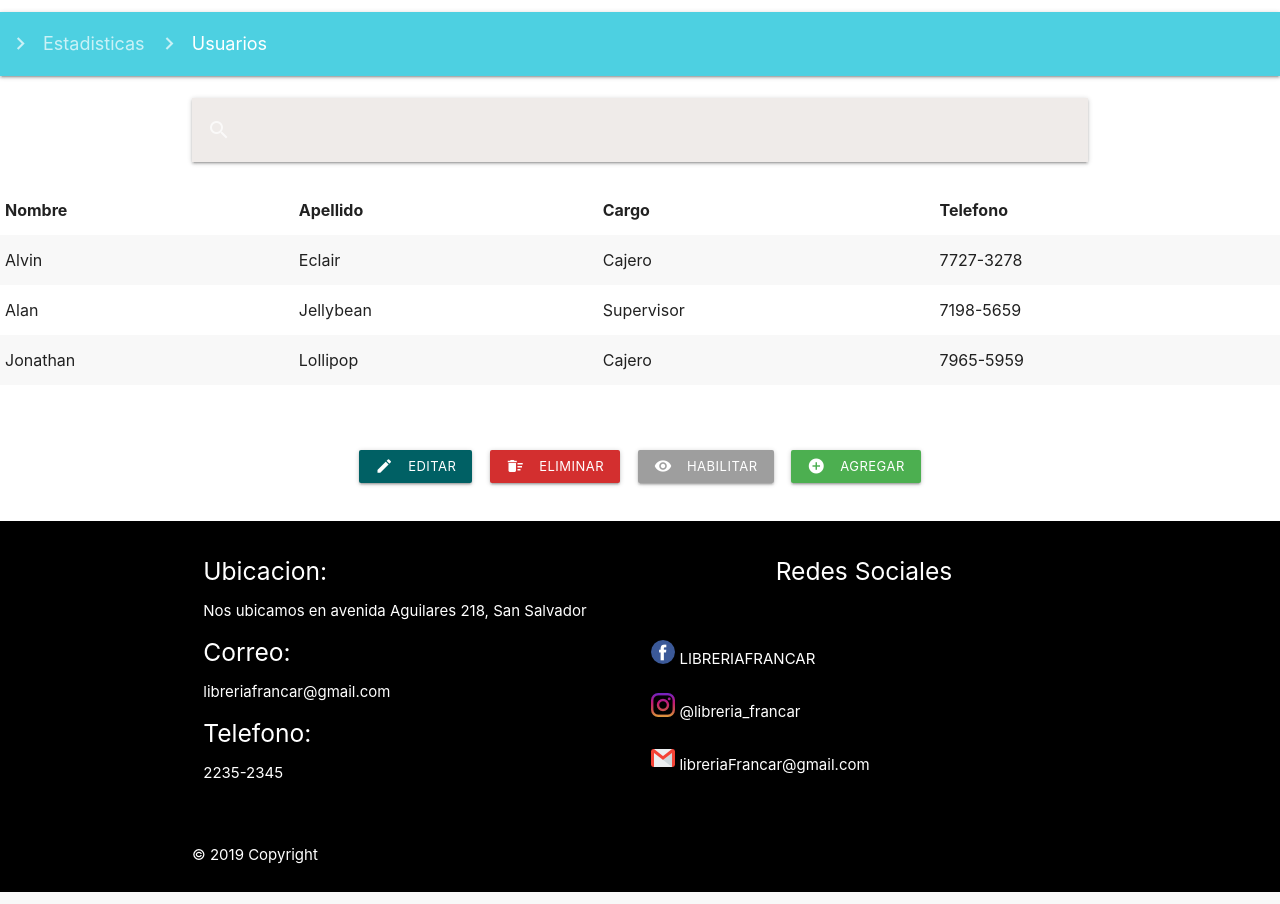
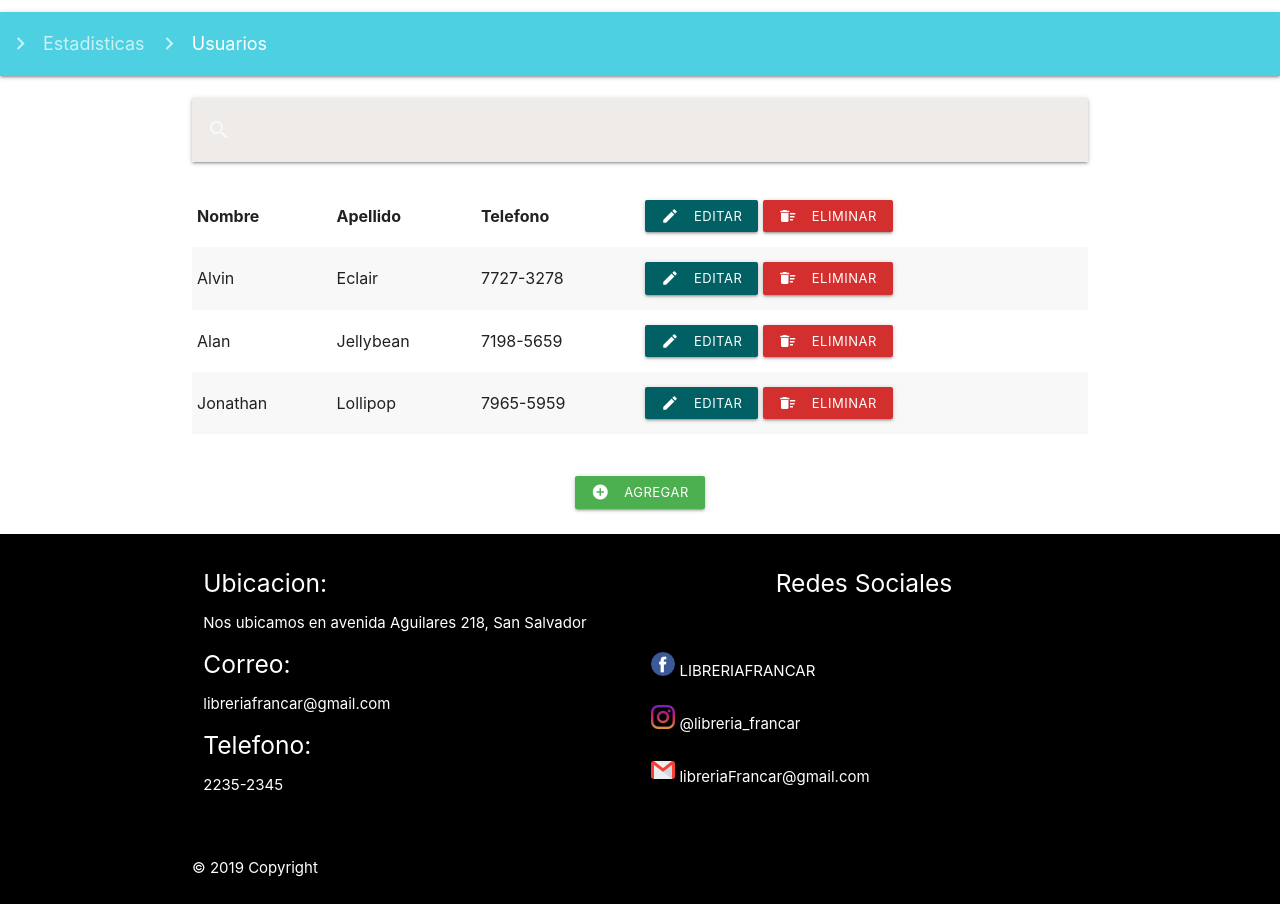
Before and after one commit to Frankva12/Francar, a PHP site: page /usuarios.php in a window 1280 px wide. Shown: the part 147-1051 px from the top of the page. Run offline with PHP 8.4, Linux system fonts and the light colour scheme; style sheets or scripts are compiled from the project's sources.

Commit message:
Cambie los botones de agregar y modificar y agrege un container

```diff
--- a/francar/resources/pages/menu.php
+++ b/francar/resources/pages/menu.php
@@ -14,7 +14,7 @@
                     <li> <a class="waves-effect waves-light btn modal-trigger black" href="editoriales.php">Editoriales</a></li>
                     <li> <a class="waves-effect waves-light btn modal-trigger black" href="categorias.php">Categorias</a></li>
                     <li> <a class="waves-effect waves-light btn modal-trigger black" href="usuarios.php">Usuarios</a></li>
-                    <li> <a class="waves-effect waves-light btn modal-trigger black" href="login_private.php"> <i class="material-icons">settings_power</i></a>
+                    <li> <a class="waves-effect waves-light btn modal-trigger black" href="index.php"> <i class="material-icons">settings_power</i></a>
                     </nav>
               </div>
           </div>
--- a/francar/views/private/usuarios.php
+++ b/francar/views/private/usuarios.php
@@ -56,13 +56,16 @@
   </div>
   <br>
   <!--Se hace tabla donde muestran los diferentes usuarios que hay-->
+  <div class="container">
   <table class="striped">
     <thead>
       <tr>
         <th>Nombre</th>
         <th>Apellido</th>
-          <th>Cargo</th>
         <th>Telefono</th>
+        <td><a class="waves-effect cyan darken-4 btn-small"><i class="material-icons left">create</i>Editar</a>
+          <a class="waves-effect  red darken-2 btn-small"><i class="material-icons left">delete_sweep</i>Eliminar</a>
+        </td>
       </tr>
     </thead>
 
@@ -70,41 +73,41 @@
       <tr>
         <td>Alvin</td>
         <td>Eclair</td>
-          <td>Cajero</td>
         <td>7727-3278</td>
+        <td><a class="waves-effect cyan darken-4 btn-small"><i class="material-icons left">create</i>Editar</a>
+          <a class="waves-effect  red darken-2 btn-small"><i class="material-icons left">delete_sweep</i>Eliminar</a>
+        </td>
         </td>
       </tr>
       <tr>
         <td>Alan</td>
         <td>Jellybean</td>
-          <td>Supervisor</td>
         <td>7198-5659</td>
+        <td><a class="waves-effect cyan darken-4 btn-small"><i class="material-icons left">create</i>Editar</a>
+          <a class="waves-effect  red darken-2 btn-small"><i class="material-icons left">delete_sweep</i>Eliminar</a>
+        </td>
       </tr>
       <tr>
         <td>Jonathan</td>
         <td>Lollipop</td>
-          <td>Cajero</td>
         <td>7965-5959</td>
+        <td><a class="waves-effect cyan darken-4 btn-small"><i class="material-icons left">create</i>Editar</a>
+          <a class="waves-effect  red darken-2 btn-small"><i class="material-icons left">delete_sweep</i>Eliminar</a>
+        </td>
         </td>
       </tr>
     </tbody>
   </table>
   <h1 align="center">
-      <a class="waves-effect cyan darken-4 btn-small">
-        <i class="material-icons left">create</i>Editar</a>
-      <a class="waves-effect  red darken-2 btn-small">
-        <i class="material-icons left">delete_sweep</i>Eliminar</a>
-      <a class="waves-effect grey btn-small">
-        <i class="material-icons left">remove_red_eye</i>Habilitar</a>
+
     <a class="waves-effect green btn-small" href="agregar_usuarios.php">
       <i class="material-icons left">add_circle</i>Agregar</a>
   </h1>
-</body>
-
+  </div>
 <!--Es el footer de nuestra pagina donde lleva la informacion de la tienda en linea-->
 <?php
 require("../../resources/pages/footer.php");
 Footer::foot();
 ?>
-
+</body>
 </html>
```
Also changed, not shown: francar/views/private/categorias.php (+15 -22 lines), francar/views/private/editoriales.php (+22 -8 lines), francar/views/private/index.php (added, +90 -0 lines), francar/views/private/login_private.php (deleted, +0 -90 lines), francar/views/private/productos.php (+12 -6 lines). Lines whose indentation alone changed are shown as unchanged.
